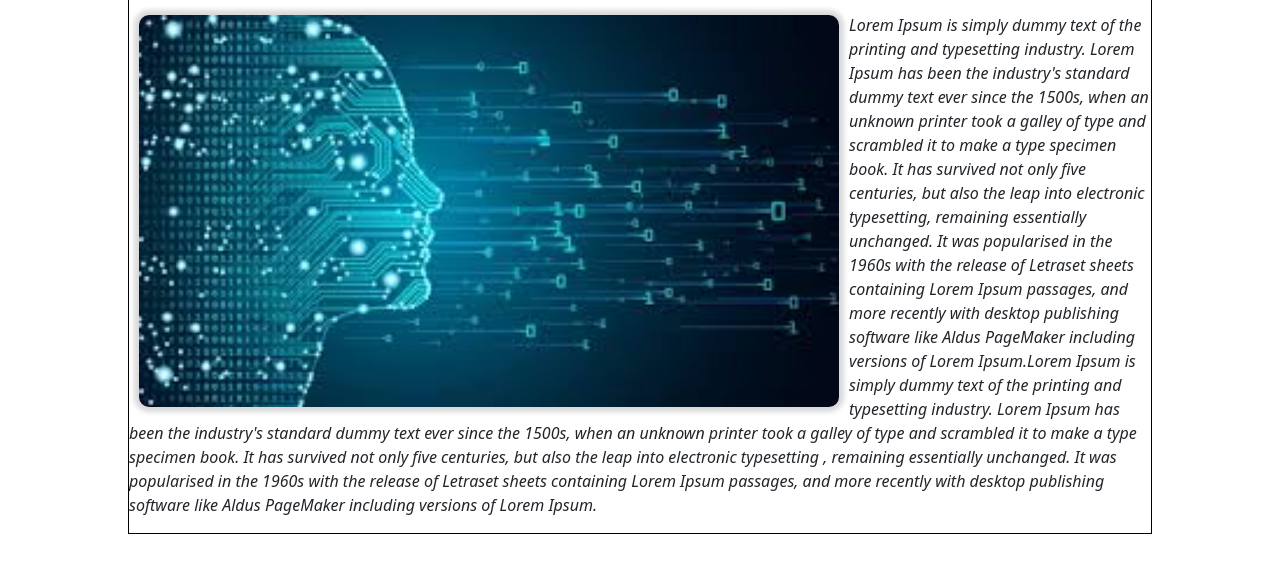
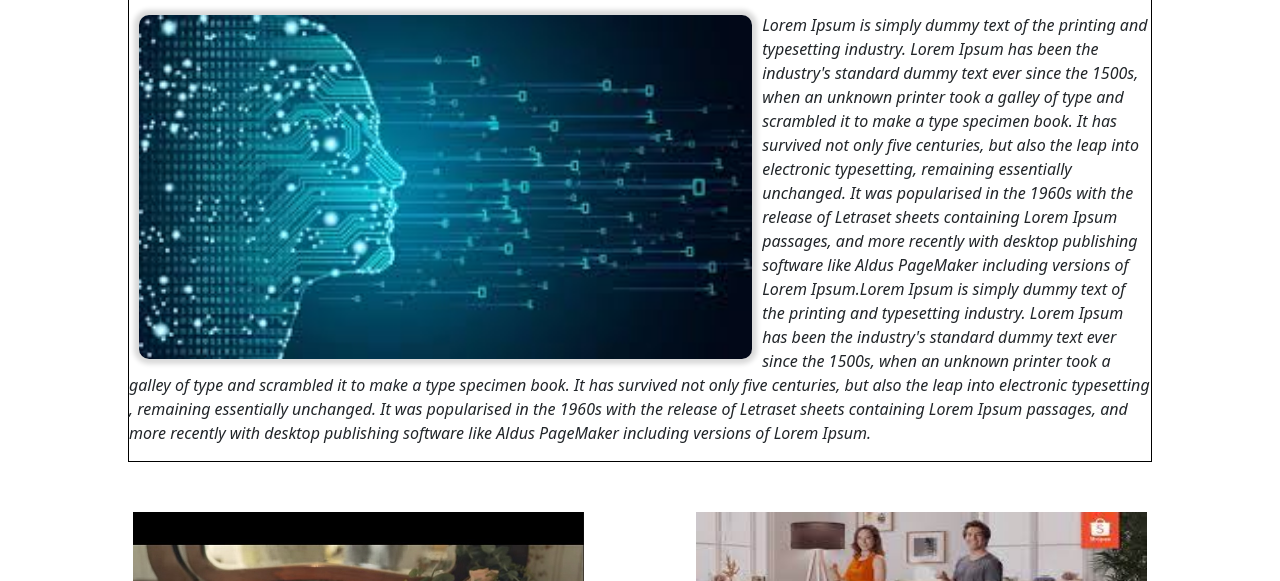
Before and after one commit to WebDevelopersInc/WT_Noticias, a website: page index.html in a window 1280 px wide. Shown: the part 189-770 px from the top of the page. Drawn offline with nearby package versions, Linux system fonts and the light colour scheme.

Commit message:
imagem arrumada para celular

```diff
--- a/style.css
+++ b/style.css
@@ -115,7 +115,7 @@ main{
     border-radius: 10px;
     position: relative;
     float: left;
-    width: 700px;
+    width: 60%;
     margin: 10px;
     box-shadow: 0 0 5px 5px rgba(0, 0, 0, 0.151);
 }
```
Also changed, not shown: index.html (+6 -1 lines).
